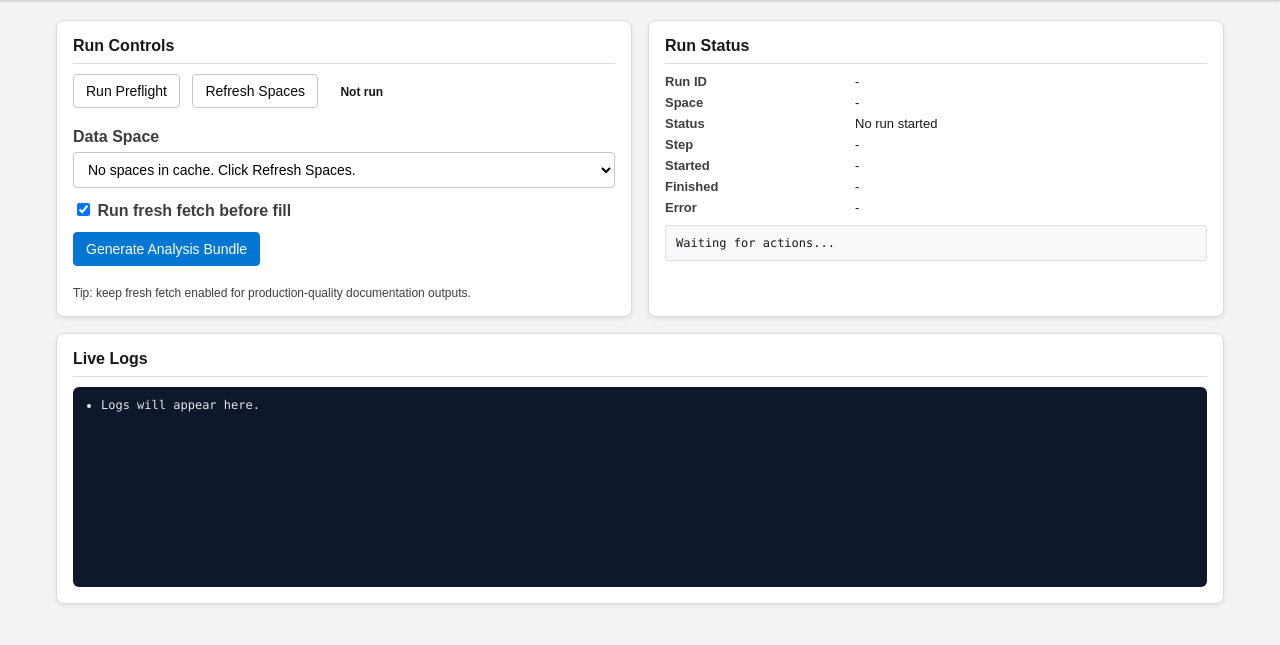
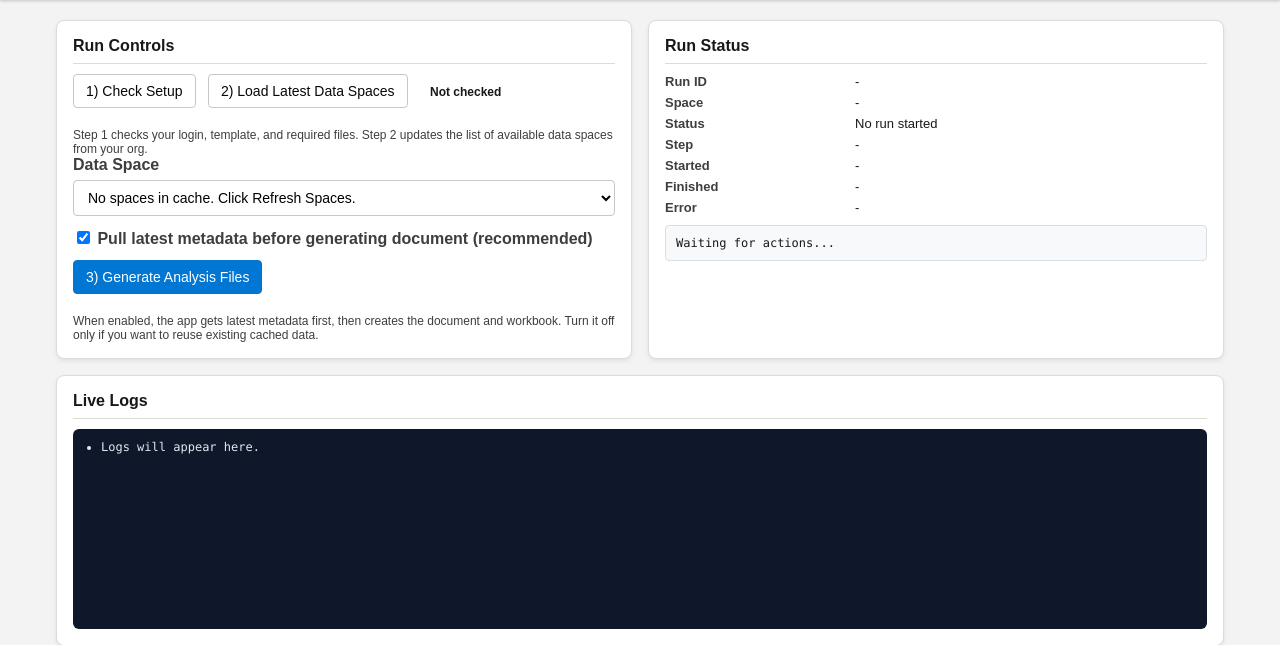
Before and after one commit to akhil2615/DC_DataSpace_Analysis, a FastAPI app: page / in a window 1280 px wide. Shown: the part 92-737 px from the top of the page. Run offline with FastAPI, Linux system fonts and the light colour scheme; data that the repository does not hold is empty.

Commit message:
Simplify launcher wording for non-technical users

```diff
--- a/templates/index.html
+++ b/templates/index.html
@@ -146,21 +146,22 @@
     <section class="card">
       <h2>Run Controls</h2>
       <div class="row">
-        <button id="btnPreflight" class="btn">Run Preflight</button>
-        <button id="btnRefreshSpaces" class="btn">Refresh Spaces</button>
-        <span id="preflightBadge" class="pill">Not run</span>
+        <button id="btnPreflight" class="btn">1) Check Setup</button>
+        <button id="btnRefreshSpaces" class="btn">2) Load Latest Data Spaces</button>
+        <span id="preflightBadge" class="pill">Not checked</span>
       </div>
+      <div class="muted">Step 1 checks your login, template, and required files. Step 2 updates the list of available data spaces from your org.</div>
       <div class="row">
         <label for="spaceSelect">Data Space</label>
         <select id="spaceSelect"></select>
       </div>
       <div class="row">
-        <label><input type="checkbox" id="freshFetch" checked /> Run fresh fetch before fill</label>
+        <label><input type="checkbox" id="freshFetch" checked /> Pull latest metadata before generating document (recommended)</label>
       </div>
       <div class="row">
-        <button id="btnRun" class="btn btn-primary">Generate Analysis Bundle</button>
+        <button id="btnRun" class="btn btn-primary">3) Generate Analysis Files</button>
       </div>
-      <div class="muted">Tip: keep fresh fetch enabled for production-quality documentation outputs.</div>
+      <div class="muted">When enabled, the app gets latest metadata first, then creates the document and workbook. Turn it off only if you want to reuse existing cached data.</div>
     </section>
 
     <section class="card">
@@ -235,9 +236,9 @@
       const ok = Object.values(checks).every(Boolean);
       const org = data.org || {};
       if (ok) {
-        setPreflightBadge(true, "Preflight OK");
+        setPreflightBadge(true, "Setup Ready");
       } else {
-        setPreflightBadge(false, "Preflight Failed");
+        setPreflightBadge(false, "Setup Needs Attention");
       }
       setStatusMessage(JSON.stringify({
         checks,
@@ -249,16 +250,17 @@
     }
 
     async function refreshSpaces() {
-      setStatusMessage("Refreshing spaces from live org...");
+      setStatusMessage("Loading latest data spaces from your org...");
       const data = await getJson("/api/spaces/refresh", { method: "POST" });
       await loadSpaces();
-      setStatusMessage(`Spaces refreshed successfully. Count=${(data.spaces || []).length}`);
+      setStatusMessage(`Data spaces loaded successfully. Available spaces: ${(data.spaces || []).length}`);
     }
 
     function renderRun(run) {
       setField("sRunId", run.id);
       setField("sSpace", run.space);
-      setField("sStatus", run.status);
+      const friendlyStatus = run.status === "running" ? "In Progress" : (run.status === "completed" ? "Completed" : (run.status === "failed" ? "Failed" : run.status));
+      setField("sStatus", friendlyStatus);
       setField("sStep", run.step);
       setField("sStart", run.startedAtUtc);
       setField("sFinish", run.finishedAtUtc || "-");
@@ -286,7 +288,7 @@
       if (run.status === "completed" && run.workbookFile) {
         const xlsxLink = document.createElement("a");
         xlsxLink.href = `/api/runs/${run.id}/download-workbook`;
-        xlsxLink.textContent = "Download Metadata Workbook (.xlsx)";
+        xlsxLink.textContent = "Download Metadata Workbook (.xlsx, multiple tabs)";
         d.appendChild(xlsxLink);
       }
       setStatusMessage(JSON.stringify(run, null, 2));
@@ -302,7 +304,7 @@
           pollTimer = null;
         }
       } catch (err) {
-        setStatusMessage("Polling failed: " + err.message);
+        setStatusMessage("Could not refresh run status: " + err.message);
       }
     }
 
@@ -310,7 +312,7 @@
       const space = document.getElementById("spaceSelect").value.trim();
       const freshFetch = document.getElementById("freshFetch").checked;
       if (!space) {
-        setStatusMessage("Please select a valid data space.");
+        setStatusMessage("Please select a data space before generating files.");
         return;
       }
       const data = await getJson("/api/run", {
@@ -319,7 +321,7 @@
         body: JSON.stringify({ space, freshFetch })
       });
       activeRunId = data.runId;
-      setStatusMessage(`Run started: ${activeRunId}`);
+      setStatusMessage(`Generation started (Run ID: ${activeRunId}). You can follow progress in Live Logs.`);
       document.getElementById("logs").innerHTML = "<ul><li>Collecting logs...</li></ul>";
       if (pollTimer) clearInterval(pollTimer);
       pollTimer = setInterval(pollRun, 2000);
```
Also changed, not shown: README.md.
